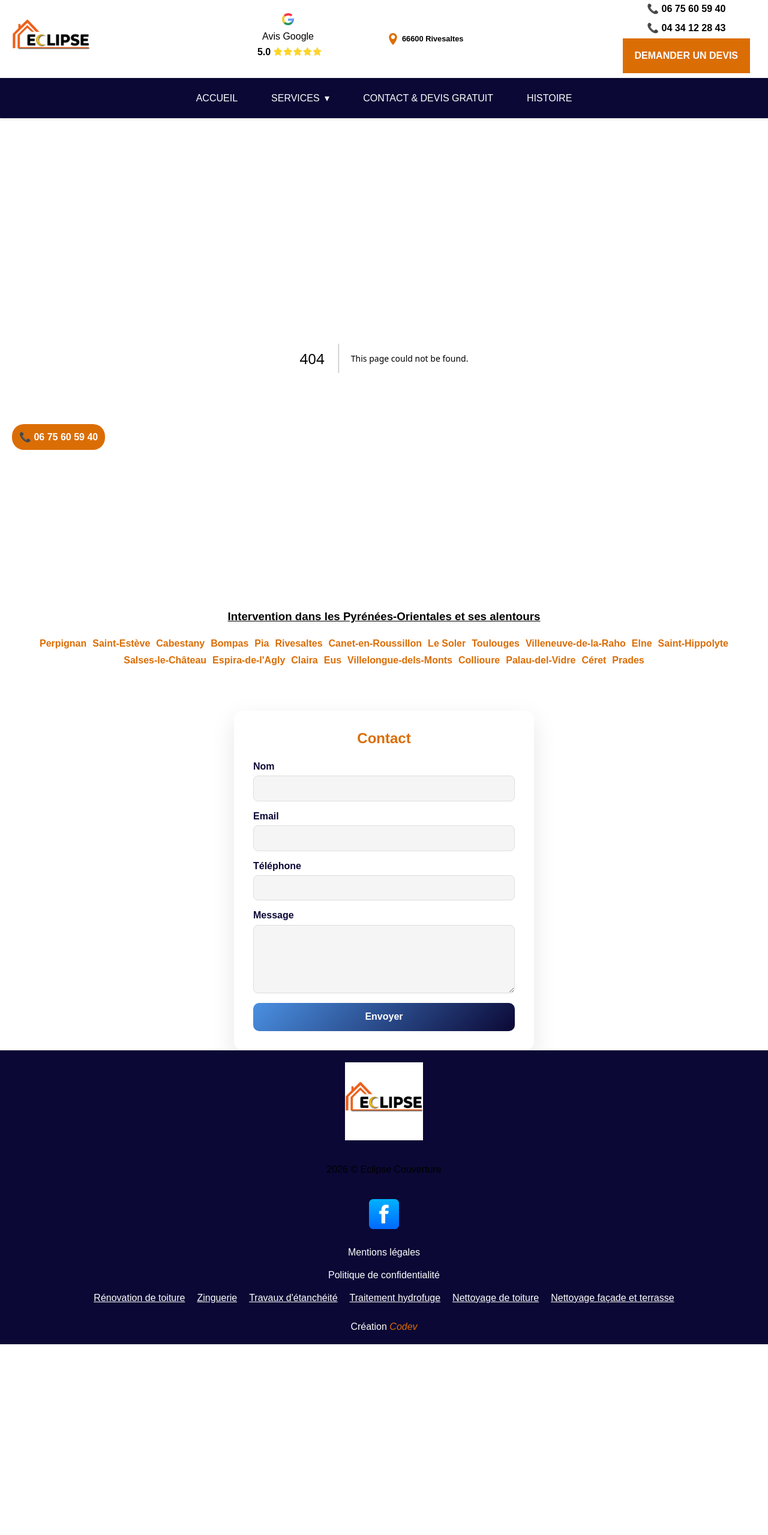
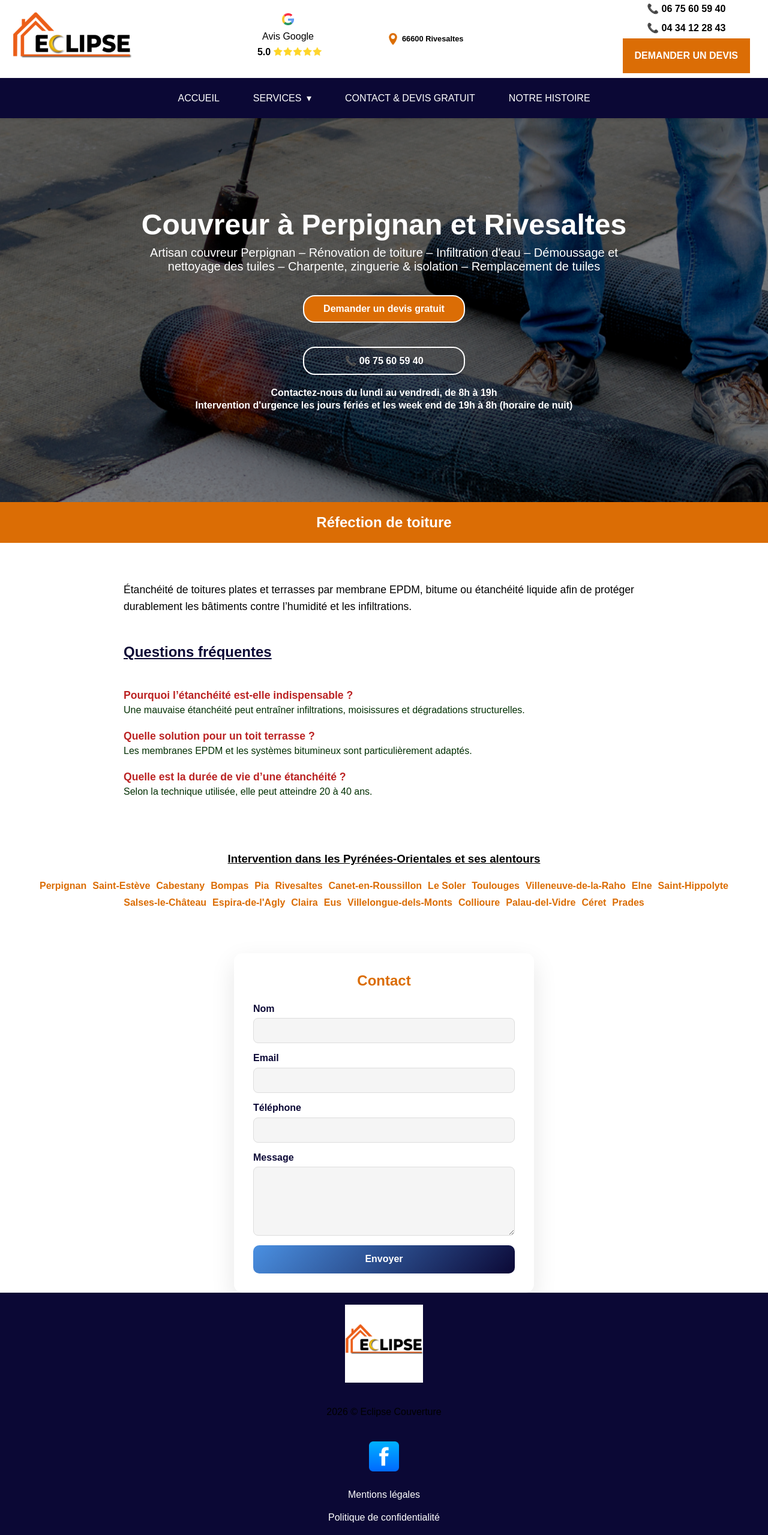
Before and after one commit to AdrienW86/eclipse, a Next.js app: page /refection in a window 1280 px wide. Before the commit this address had no page. Shown: the top 2559 px of the page at 60% size. Before the commit the page ends 2241 px from the top, so only its background shows below. Built offline with nearby package versions, Linux system fonts and the light colour scheme.

Commit message:
mise en ligne

```diff
--- a/app/etancheite/page.js
+++ b/app/refection/page.js
@@ -4,7 +4,7 @@ import Description from '@/components/Description/Description'
 
 export default function page() {
   const serviceData = {
-    title: "Travaux d’étanchéité",
+    title: "Réfection de toiture",
     description:
       "Étanchéité de toitures plates et terrasses par membrane EPDM, bitume ou étanchéité liquide afin de protéger durablement les bâtiments contre l’humidité et les infiltrations.",
     faqs: [
--- a/components/Footer/Footer.jsx
+++ b/components/Footer/Footer.jsx
@@ -28,7 +28,7 @@ export default function Footer() {
       <div className={styles.drop}>
         <Link href="/renovation" className={styles.li}>Rénovation de toiture</Link>
         <Link href="/zinguerie" className={styles.li}>Zinguerie</Link>
-        <Link href="/etancheite" className={styles.li}>Travaux d'étanchéité</Link>
+        <Link href="/refection" className={styles.li}>Réfection de toiture</Link>
         <Link href="/hydrofuge" className={styles.li}>Traitement hydrofuge</Link>
         <Link href="/nettoyage-toiture" className={styles.li}>Nettoyage de toiture</Link>
         <Link href="/nettoyage-facade" className={styles.li}>Nettoyage façade et terrasse</Link>
--- a/components/Header/Header.jsx
+++ b/components/Header/Header.jsx
@@ -9,8 +9,8 @@ export default function Header() {
         <div className={styles.logo_container}>
             <Image
                 src='/logo.png'
-                width={130}
-                height={130}
+                width={200}
+                height={200}
                 alt="logo de l'entreprise"
             />
         </div>
--- a/components/Header/header.module.css
+++ b/components/Header/header.module.css
@@ -6,7 +6,11 @@
 
 .logo_container {
     padding-left: 20px;
-    width: 25%
+    width: 25%;
+    display: flex;
+    flex-direction: column;
+    justify-content: center;
+    margin-top: 10px;
 }
 
 .google_reviews {
--- a/components/Menu/Menu.jsx
+++ b/components/Menu/Menu.jsx
@@ -34,7 +34,7 @@ export default function Menu() {
               <div className={styles.dropdownContent}>
                 <Link href="/renovation" className={styles.li} onClick={() => setIsOpen(false)}>Rénovation de toiture</Link>
                 <Link href="/zinguerie" className={styles.li} onClick={() => setIsOpen(false)}>Zinguerie</Link>
-                <Link href="/etancheite" className={styles.li} onClick={() => setIsOpen(false)}>Travaux d'étanchéité</Link>
+                <Link href="/refection" className={styles.li} onClick={() => setIsOpen(false)}>Réfection de toiture</Link>
                 <Link href="/hydrofuge" className={styles.li} onClick={() => setIsOpen(false)}>Traitement hydrofuge</Link>
                 <Link href="/nettoyage-toiture" className={styles.li} onClick={() => setIsOpen(false)}>Nettoyage de toiture</Link>
                 <Link href="/nettoyage-facade" className={styles.li} onClick={() => setIsOpen(false)}>Nettoyage façade et terrasse</Link>
@@ -47,7 +47,7 @@ export default function Menu() {
             >
             Contact & Devis gratuit
           </a>
-           <Link href="/histoire" className={styles.link} onClick={() => setIsOpen(false)}>Histoire</Link>
+           <Link href="/histoire" className={styles.link} onClick={() => setIsOpen(false)}>Notre Histoire</Link>
         </nav>
 
         {/* Hamburger mobile */}
@@ -83,7 +83,7 @@ export default function Menu() {
             <div className={styles.mobileDropdown}>
               <Link href="/renovation" className={styles.mobile_li} onClick={() => setIsOpen(false)}>Rénovation de toiture</Link>
               <Link href="/zinguerie" className={styles.mobile_li} onClick={() => setIsOpen(false)}>Zinguerie</Link>
-              <Link href="/etancheite" className={styles.mobile_li} onClick={() => setIsOpen(false)}>Travaux d'étanchéité</Link>
+              <Link href="/refection" className={styles.mobile_li} onClick={() => setIsOpen(false)}>Réfection de toiture</Link>
               <Link href="/hydrofuge" className={styles.mobile_li} onClick={() => setIsOpen(false)}>Traitement hydrofuge</Link>
               <Link href="/nettoyage-toiture" className={styles.mobile_li} onClick={() => setIsOpen(false)}>Nettoyage de toiture</Link>
               <Link href="/nettoyage-facade" className={styles.mobile_li} onClick={() => setIsOpen(false)}>Nettoyage façade et terrasse</Link>
```
